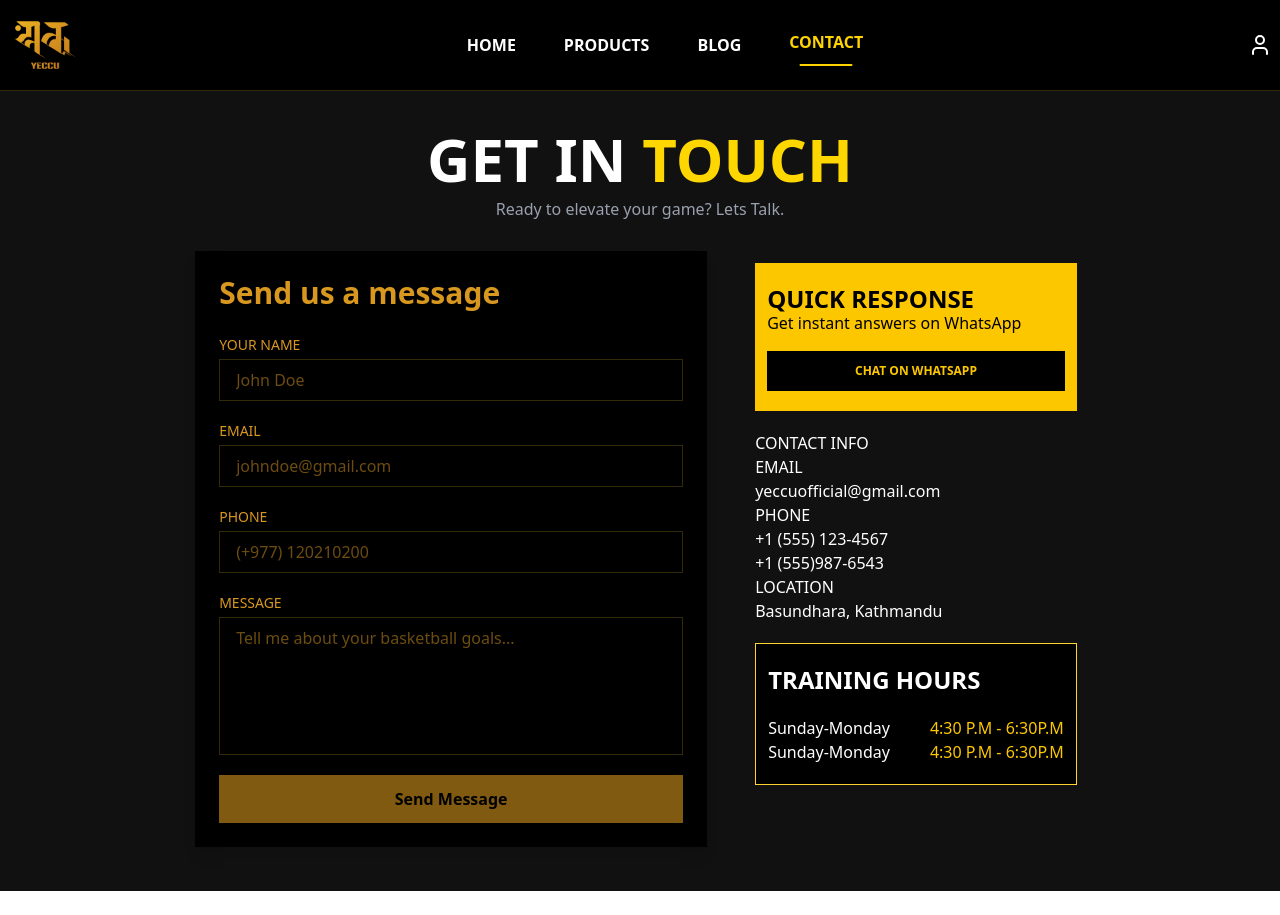
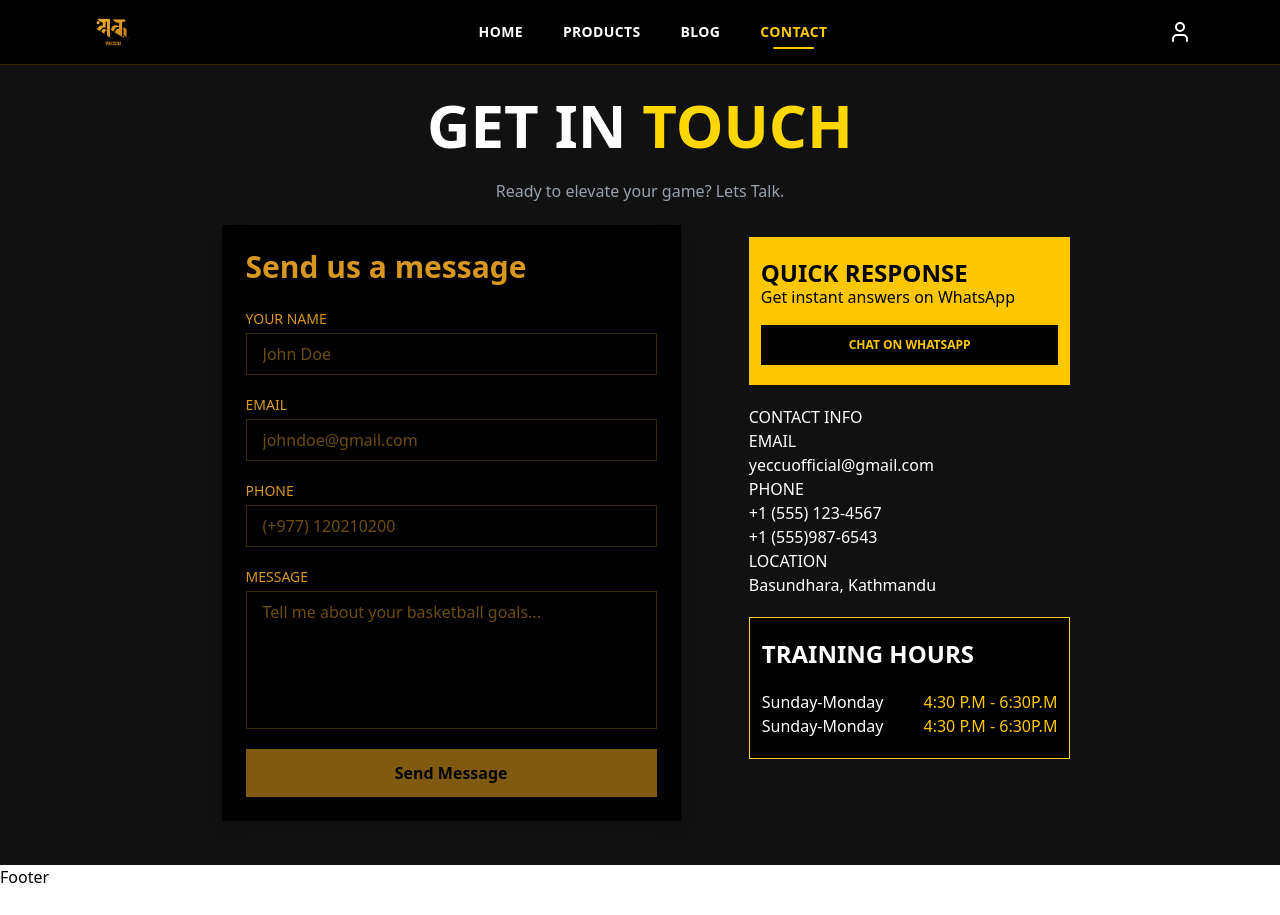
Before and after one commit to Uniq-bot/Yeccu-Frontend, a Next.js app: page /contact in a window 1280 px wide. After the commit the page ends 889 px from the top, so only its background shows below. Built offline with nearby package versions, Linux system fonts and the light colour scheme.

Commit message:
responsiveness

```diff
--- a/src/app/contact/page.js
+++ b/src/app/contact/page.js
@@ -5,17 +5,21 @@ import React from 'react'
 const Contact = () => {
   return (
     <div className='w-full min-h-screen bg-[#111] pb-10 text-white'>
-      <div className='flex flex-col items-center  py-20 h-30 justify-center'>
-        <h1 className='text-6xl font-extrabold text-[#FFD700] py-2'>
+      <div className='flex flex-col items-center py-20 h-30 justify-center px-4'>
+        <h1 className='text-4xl sm:text-5xl md:text-6xl font-extrabold text-[#FFD700] py-2 text-center'>
           <span className='text-white'>GET IN</span> TOUCH
-      </h1>
-      <p className='text-[#99A1AF]'>
-        Ready to elevate your game? Lets Talk.
-      </p>
+        </h1>
+        <p className='text-[#99A1AF] text-center text-sm sm:text-base mt-4'>
+          Ready to elevate your game? Lets Talk.
+        </p>
       </div>
-      <div className='w-full flex justify-center gap-10'>
-        <ContactForm />
-        <Detail />
+      <div className='w-full flex justify-center gap-4 sm:gap-8 md:gap-10 px-4'>
+        <div className=' w-full px-5 md:w-2/5'>
+          <ContactForm />
+        </div>
+        <div className='hidden md:block'>
+          <Detail />
+        </div>
       </div>
     </div>
   )
--- a/src/app/products/page.js
+++ b/src/app/products/page.js
@@ -13,10 +13,10 @@ const Products = () => {
     <div className='flex relative flex-col w-full min-h-screen bg-[#111] text-white '>
       <MobileFilter />
       <div className='flex flex-col items-center  py-20 h-30 justify-center'>
-        <h1 className='text-6xl font-extrabold text-[#FFD700] py-2'>
+        <h1 className='text-5xl md:text-6xl font-extrabold text-[#FFD700] py-2'>
           <span className='text-white flex flex-col items-center justify-center'>OUR</span> PRODUCTS
       </h1>
-      <p className='text-[#99A1AF] flex items-center justify-center '>
+      <p className='text-[#99A1AF] text-s text-center md:text-xl flex items-center justify-center '>
         Premium basketball gears for Street Legends.
       </p>
       </div>
--- a/src/components/Contact/ContactForm.js
+++ b/src/components/Contact/ContactForm.js
@@ -2,7 +2,7 @@ import React from 'react'
 
 const ContactForm = () => {
   return (
-    <div className="w-full md:w-2/5 bg-black border-amber-300/20 text-[#D8971F] shadow-lg p-6 flex flex-col">
+    <div className="w-full  bg-black border-amber-300/20 text-[#D8971F] shadow-lg p-6 flex flex-col">
       <h1 className="text-3xl font-bold  mb-6">
         Send us a message
       </h1>
--- a/src/components/Home/Hero.js
+++ b/src/components/Home/Hero.js
@@ -16,22 +16,22 @@ function Hero() {
       <div className='absolute inset-0 bg-gradient-to-b from-transparent via-black/20 to-black/60' />
 
       {/* Content */}
-      <div className='relative z-10 Overlay px-6 md:px-20 py-16'>
-        <h1 className='text-4xl md:text-6xl font-bold leading-tight'>
+      <div className='relative z-10 Overlay px-4 sm:px-8 md:px-20 py-14 sm:py-16 flex flex-col gap-4 md:gap-6 max-w-4xl text-center md:text-left'>
+        <h1 className='text-3xl sm:text-4xl lg:text-6xl font-bold leading-tight'>
           ELAVATE <br />
           YOUR <br />
           <span className='text-yellow-400'>Game</span>
         </h1>
-        <p className='subtext mt-4 max-w-xl text-white/90'>
+        <p className='subtext mt-2 sm:mt-4 max-w-2xl text-white/90 mx-auto md:mx-0'>
           Street-ready basketball gear and training for the next generation of baller
         </p>
 
-        <div className="hero-button mt-8 flex gap-4">
-          <Link href={'/products'} className="btn-primary">VIEW PRODUCT</Link>
-          <Link href={'/contact'} className="btn-outline">JOIN TRAINING</Link>
+        <div className="hero-buttons mt-6 sm:mt-8 flex flex-col sm:flex-row gap-3 sm:gap-4 w-full sm:w-auto items-stretch sm:items-center">
+          <Link href={'/products'} className="btn-primary w-full sm:w-auto">VIEW PRODUCT</Link>
+          <Link href={'/contact'} className="btn-outline w-full sm:w-auto">JOIN TRAINING</Link>
         </div>
       </div>
-      <div>
+      <div className='relative z-10 flex justify-center md:justify-start px-4 sm:px-8 md:px-20 pb-6 md:pb-8'>
         <ScrollIcon />
       </div>
     </div>
--- a/src/components/common/Footer.js
+++ b/src/components/common/Footer.js
@@ -2,7 +2,7 @@ import React from 'react'
 
 const Footer = () => {
   return (
-    <div>Footer</div>
+    <div className='text-black'>Footer</div>
   )
 }
 
--- a/src/components/common/Navbar.css
+++ b/src/components/common/Navbar.css
@@ -1,163 +1 @@
-@import url('https://fonts.googleapis.com/css2?family=Inter:wght@100..900&display=swap');
-
-
-
-
-a {
-  text-decoration: none;
-}
-
-/* HEADER */
-header {
-  background: #000;
-  border-bottom: 1px solid #332b00;
-}
-
-.container {
-
-  max-width: 1440px;
-  margin: 0 auto;
-}
-.container>nav{
-    display: flex;
-  width: 100%;
-
-  justify-content: space-between;
-}
-
-/* NAV LAYOUT */
-nav {
-  display: flex;
-  grid-template-columns: auto 1fr auto;
-  align-items: center;
-}
-
-/* LOGO */
-.logo img {
-  width: 90px;
-  cursor: pointer;
-  object-fit: contain;
-  transition: transform 0.3s ease;
-}
-
-.logo img:hover {
-  transform: translateY(-3px);
-}
-
-/* NAV LINKS */
-.nav-link {
-  display: flex;
-  justify-content: center;
-  align-items: center;
-  list-style: none;
-}
-
-.nav-link li {
-  margin: 0 0.5rem;
-}
-
-.nav-link a {
-  display: block;
-  padding: 0.5rem 1rem;
-  color: #fff;
-  font-weight: 700;
-  position: relative;
-  transition: color 0.3s ease, transform 0.3s ease;
-}
-
-/* HOVER & ACTIVE */
-.nav-link a:hover,
-.nav-link a.active {
-  color: #FFD400;
-  transform: translateY(-3px);
-}
-
-.nav-link a.active::after {
-  content: "";
-  position: absolute;
-  left: 50%;
-  bottom: -4px;
-  transform: translateX(-50%);
-  width: 50%;
-  height: 2px;
-  background: #FFD400;
-  border-radius: 2px;
-}
-
-/* USER ICON */
-.nav-user {
-  list-style: none;
-  display: flex;
-  align-items: center;
-}
-
-.nav-user a {
-  color: #fff;
-  padding: 0.5rem;
-  display: flex;
-  align-items: center;
-  position: relative;
-  transition: color 0.3s ease, transform 0.3s ease;
-}
-
-/* USER ICON HOVER & ACTIVE */
-.nav-user a:hover,
-.nav-user a.active {
-  color: #FFD400;
-  transform: translateY(-2px);
-}
-
-.nav-user a.active::after {
-  content: "";
-  position: absolute;
-  bottom: -4px;
-  left: 50%;
-  transform: translateX(-50%);
-  width: 40%;
-  height: 2px;
-  background: #FFD400;
-  border-radius: 2px;
-}
-
-
-
-
-.Icon {
-font-size: 1.5rem;
-  cursor: pointer;
-  display: none;
-}
-
-@media (max-width: 768px) {
-
-  nav {
-    position: relative;
-  }
-
-  .nav-user {
-    justify-content: flex-end;
-  }
-
-  .Icon {
-    display: block;
-  }
-
-  .container .nav-link {
-    flex-direction: column;
-    justify-content: space-evenly;
-    background-color: black;
-    position: absolute;
-    width: 100%;
-    max-width: 350px;
-    height: 60vh;
-    right: -900px;
-    top: 90px;
-    z-index: 10;
-    transition: right 0.4s ease;
-    border: 1px solid #332b00 ;
-  }
-
-  .nav-link.active {
-    right: -20px;
-  }
-}
+/* Tailwind now handles navbar styling. File left intentionally blank. */
--- a/src/components/common/Navbar.js
+++ b/src/components/common/Navbar.js
@@ -2,8 +2,6 @@
 import { useState } from "react";
 import Link from "next/link";
 import { usePathname } from "next/navigation";
-import "./Navbar.css";
-import { FaBars } from "react-icons/fa";
 import Logo from '../../assets/yeccu.jpg'
 import Image from "next/image";
 const Navbar = () => {
@@ -22,38 +20,42 @@ const Navbar = () => {
   };
 
   const toggleMenu = () => {
-    setIsOpen(!isOpen);
+    setIsOpen((prev) => !prev);
   };
 
   return (
-    <header>
-      <div className="container">
-        <nav>
+    <header className="sticky top-0 z-50 bg-black border-b border-yellow-900/50">
+      <div className="mx-auto max-w-6xl px-4 sm:px-6  ">
+        <nav className="flex h-16 items-center justify-between gap-4">
 
-          <div className="logo">
-            <Link href="/" className={isActive('/') ? 'active' : ''}>
-              <Image src={Logo} alt="Yeccu Baskets Logo" width={120} height={60} />
+          <div className="flex items-center">
+            <Link href="/" className={`flex items-center transition-transform duration-200 ${isActive('/') ? '' : ''}`}>
+              <Image src={Logo} alt="Yeccu Baskets Logo" width={50} height={50} className="h-auto object-contain" />
             </Link>
           </div>
 
-          <ul className={isOpen ? "nav-link active" : "nav-link"}>
-            <li>
-              <Link href="/"  onClick={() => setIsOpen(false)} className={isActive('/') ? 'active' : ''}>HOME</Link>
+          <ul className="hidden md:flex items-center gap-6 text-sm font-semibold uppercase tracking-wide">
+            {[{ href: '/', label: 'Home' }, { href: '/products', label: 'Products' }, { href: '/blogs', label: 'Blog' }, { href: '/contact', label: 'Contact' }].map((item) => (
+              <li key={item.href}>
+                <Link
+                  href={item.href}
+                  className={`relative px-2 py-1 transition-all duration-200 hover:text-yellow-400 ${isActive(item.href) ? 'text-yellow-400' : 'text-white'}`}
+                >
+                  {item.label}
+                  <span
+                    className={`absolute left-1/2 -bottom-1 h-0.5 w-1/2 -translate-x-1/2 rounded bg-yellow-400 transition-opacity duration-200 ${isActive(item.href) ? 'opacity-100' : 'opacity-0'}`}
+                  />
+                </Link>
               </li>
-            <li>
-              <Link href="/products" onClick={() => setIsOpen(false)} className={isActive('/products') ? 'active' : ''}>PRODUCTS</Link>
-            </li>
-            <li>
-              <Link href="/blogs" onClick={() => setIsOpen(false)} className={isActive('/blogs') ? 'active' : ''}>BLOG</Link>
-            </li>
-            <li>
-              <Link href="/contact" onClick={() => setIsOpen(false)} className={isActive('/contact') ? 'active' : ''}>CONTACT</Link>
-            </li>
+            ))}
           </ul>
 
-          <ul className="nav-user">
-            <li>
-              <Link href="/login" aria-label="Login" className={isActive('/login') ? 'active' : ''}>
+          <div className="flex items-center gap-4">
+            <Link
+              href="/login"
+              aria-label="Login"
+              className={`hidden md:flex items-center text-white transition-colors duration-200 hover:text-yellow-400 ${isActive('/login') ? 'text-yellow-400' : ''}`}
+            >
               <svg
                 xmlns="http://www.w3.org/2000/svg"
                 width="24"
@@ -69,15 +71,70 @@ const Navbar = () => {
                 <circle cx="12" cy="7" r="4" />
               </svg>
             </Link>
+
+            <button
+              type="button"
+              onClick={toggleMenu}
+              className="flex cursor-pointer h-10 w-10 items-center justify-center rounded-md border border-yellow-900/50 text-white md:hidden transition-colors duration-200 hover:border-yellow-500"
+              aria-label={isOpen ? 'Close menu' : 'Open menu'}
+            >
+              <span className="relative block h-5 w-5">
+                <span
+                  className={`absolute left-0 block h-0.5 w-full bg-white transition-all duration-200 ${isOpen ? 'top-1/2 -translate-y-1/2 rotate-45' : 'top-[35%] -translate-y-1/2'}`}
+                />
+                <span
+                  className={`absolute left-0 block h-0.5 w-full bg-white transition-all duration-200 ${isOpen ? 'top-1/2 -translate-y-1/2 -rotate-45' : 'top-[65%] -translate-y-1/2'}`}
+                />
+              </span>
+            </button>
+          </div>
+        </nav>
+
+        <div
+          className={`md:hidden absolute top-13 bottom-0 left-0 right-0 w-full transition-all duration-200 ${isOpen ? 'pointer-events-auto opacity-100 max-h-96' : 'pointer-events-none opacity-0 max-h-0'}`}
+        >
+          <div className="mt-2 border border-yellow-900/50 border-t-0 bg-black/95 px-4 py-4 shadow-lg">
+            <ul className="flex flex-col gap-2 text-sm font-semibold uppercase tracking-wide text-white">
+              {[{ href: '/', label: 'Home' }, { href: '/products', label: 'Products' }, { href: '/blogs', label: 'Blog' }, { href: '/contact', label: 'Contact' }].map((item) => (
+                <li key={item.href}>
+                  <Link
+                    href={item.href}
+                    onClick={() => setIsOpen(false)}
+                    className={`flex items-center justify-between rounded-md px-2 py-2 transition-colors duration-150 hover:bg-white/5 ${isActive(item.href) ? 'text-yellow-400' : 'text-white'}`}
+                  >
+                    {item.label}
+                    {isActive(item.href) && <span className="h-1 w-1 rounded-full bg-yellow-400" />}
+                  </Link>
                 </li>
-
-
+              ))}
+              <li>
+                <Link
+                  href="/login"
+                  onClick={() => setIsOpen(false)}
+                  className={`flex items-center gap-2 rounded-md px-2 py-2 transition-colors duration-150 hover:bg-white/5 ${isActive('/login') ? 'text-yellow-400' : 'text-white'}`}
+                >
+                  <span className="inline-flex h-8 w-8 items-center justify-center rounded-full border border-yellow-900/50 bg-black/60">
+                    <svg
+                      xmlns="http://www.w3.org/2000/svg"
+                      width="20"
+                      height="20"
+                      viewBox="0 0 24 24"
+                      fill="none"
+                      stroke="currentColor"
+                      strokeWidth="2"
+                      strokeLinecap="round"
+                      strokeLinejoin="round"
+                    >
+                      <path d="M19 21v-2a4 4 0 0 0-4-4H9a4 4 0 0 0-4 4v2" />
+                      <circle cx="12" cy="7" r="4" />
+                    </svg>
+                  </span>
+                  Login
+                </Link>
+              </li>
             </ul>
-          <div className="Icon" onClick={toggleMenu}>
-              <FaBars color="white" size={24} />
           </div>
-
-        </nav>
+        </div>
       </div>
     </header>
   );
```
Also changed, not shown: src/components/Home/CSS/Hero.css (+35 -6 lines). Lines whose indentation alone changed are shown as unchanged.
